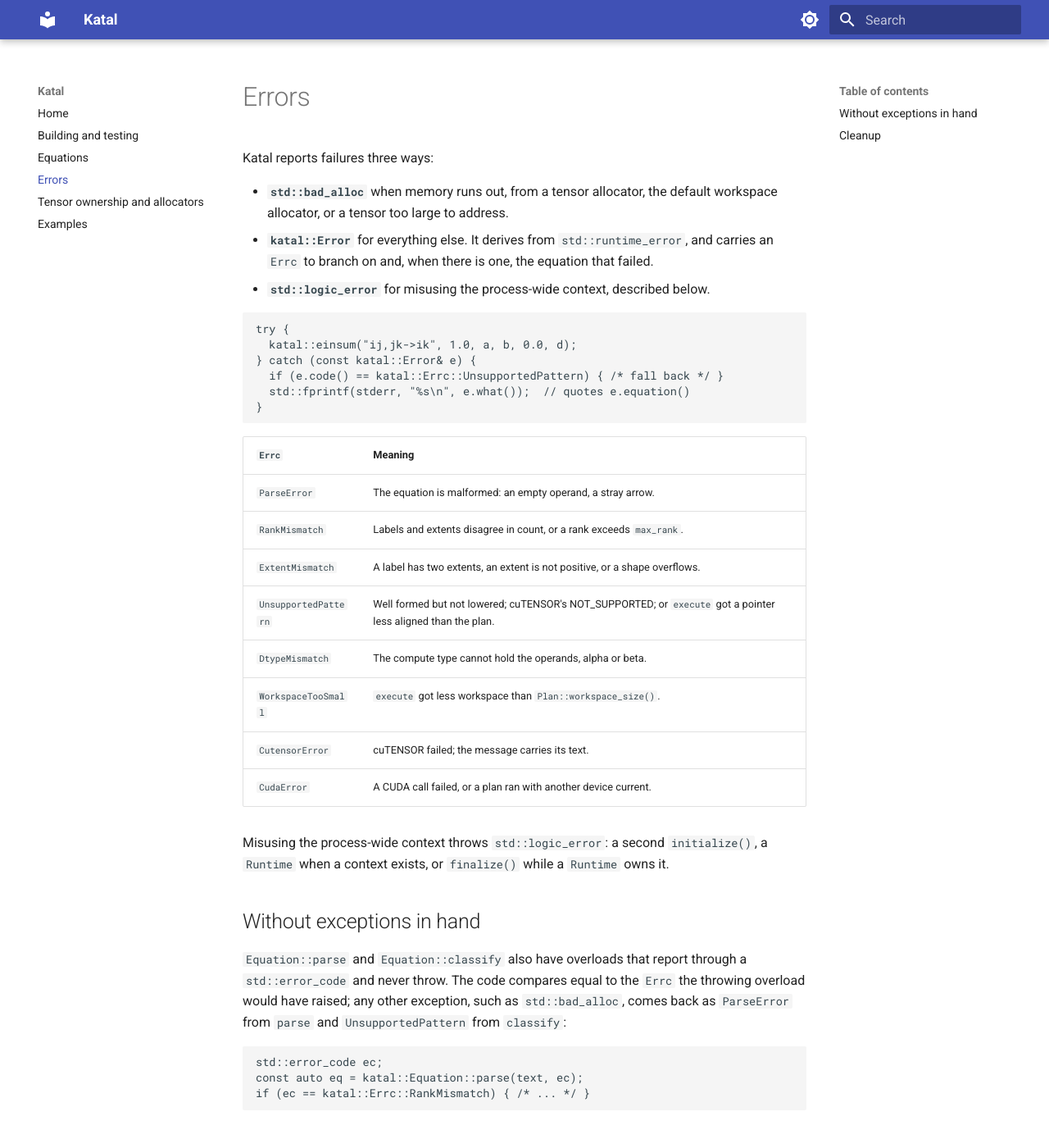
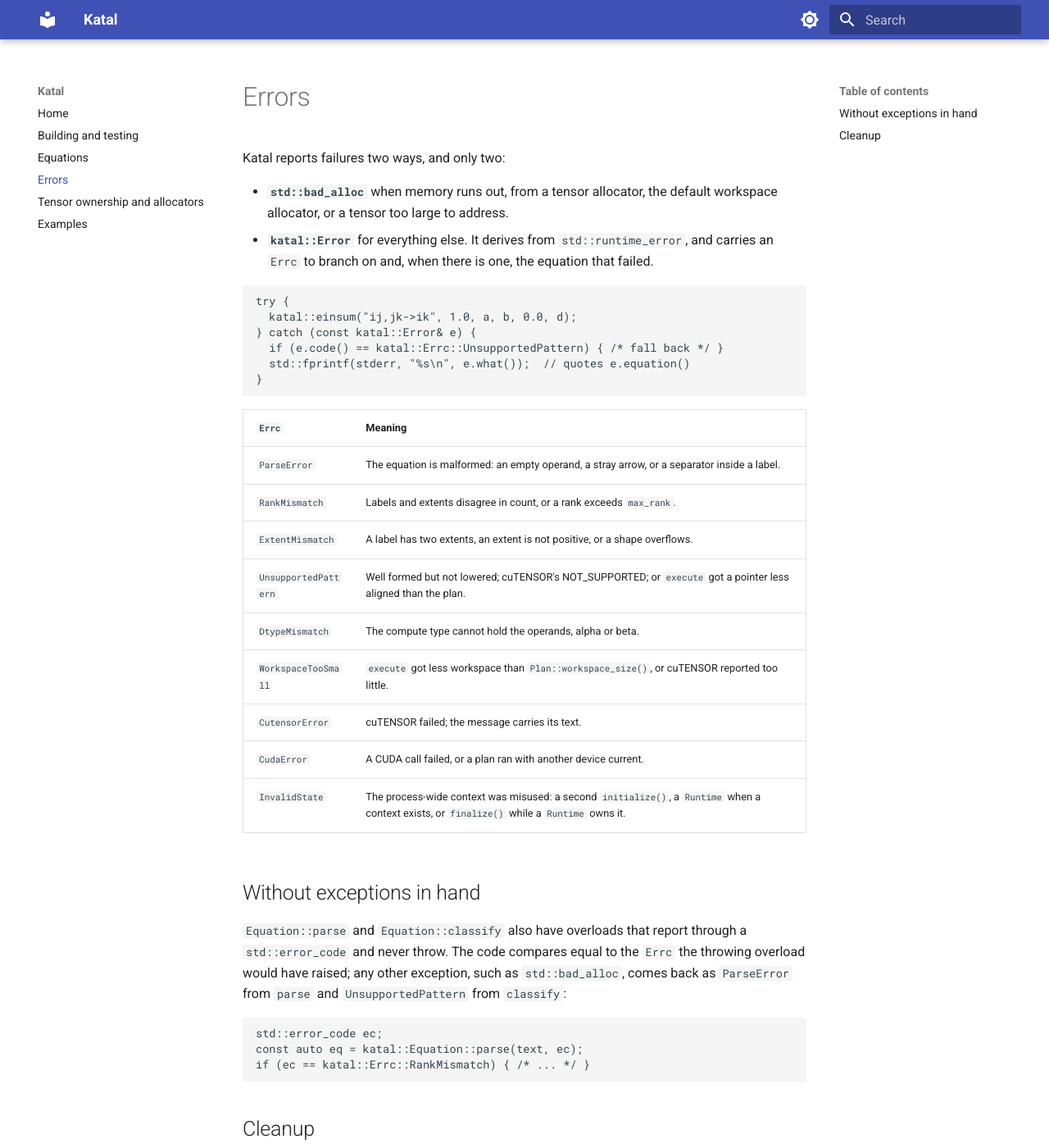
Before and after one commit to ajay-mk/Katal, an MkDocs documentation site: the page built from docs/errors.md, in a window 1280 px wide and 1400 px high. Shown: the whole window at 82% size. Built offline with MkDocs 1.6.1 and Material for MkDocs 9.7.7, drawn with Linux system fonts in a browser that asks for light colours.

Commit message:
docs: list InvalidState in the error table, drop std::logic_error

````diff
--- a/docs/errors.md
+++ b/docs/errors.md
@@ -1,14 +1,12 @@
 # Errors
 
-Katal reports failures three ways:
+Katal reports failures two ways, and only two:
 
 - **`std::bad_alloc`** when memory runs out, from a tensor allocator, the
   default workspace allocator, or a tensor too large to address.
 - **`katal::Error`** for everything else. It derives from
   `std::runtime_error`, and carries an `Errc` to branch on and, when there
   is one, the equation that failed.
-- **`std::logic_error`** for misusing the process-wide context, described
-  below.
 
 ```cpp
 try {
@@ -21,18 +19,15 @@ try {
 
 | `Errc`               | Meaning                                                                 |
 |----------------------|-------------------------------------------------------------------------|
-| `ParseError`         | The equation is malformed: an empty operand, a stray arrow.             |
+| `ParseError`         | The equation is malformed: an empty operand, a stray arrow, or a separator inside a label. |
 | `RankMismatch`       | Labels and extents disagree in count, or a rank exceeds `max_rank`.     |
 | `ExtentMismatch`     | A label has two extents, an extent is not positive, or a shape overflows. |
 | `UnsupportedPattern` | Well formed but not lowered; cuTENSOR's NOT_SUPPORTED; or `execute` got a pointer less aligned than the plan. |
 | `DtypeMismatch`      | The compute type cannot hold the operands, alpha or beta.               |
-| `WorkspaceTooSmall`  | `execute` got less workspace than `Plan::workspace_size()`.             |
+| `WorkspaceTooSmall`  | `execute` got less workspace than `Plan::workspace_size()`, or cuTENSOR reported too little. |
 | `CutensorError`      | cuTENSOR failed; the message carries its text.                          |
 | `CudaError`          | A CUDA call failed, or a plan ran with another device current.          |
-
-Misusing the process-wide context throws `std::logic_error`: a second
-`initialize()`, a `Runtime` when a context exists, or `finalize()` while a
-`Runtime` owns it.
+| `InvalidState`       | The process-wide context was misused: a second `initialize()`, a `Runtime` when a context exists, or `finalize()` while a `Runtime` owns it. |
 
 ## Without exceptions in hand
 
````
